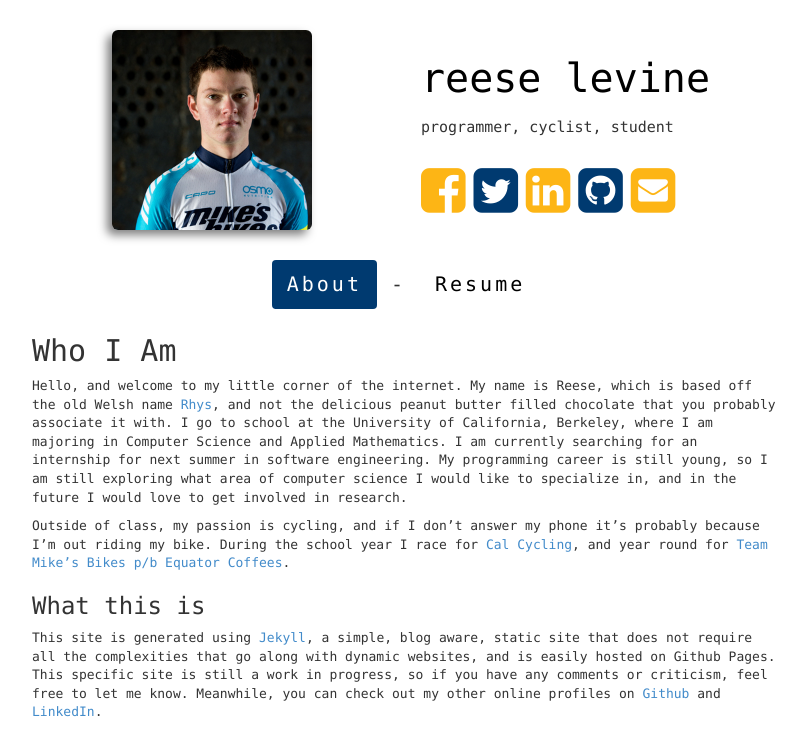
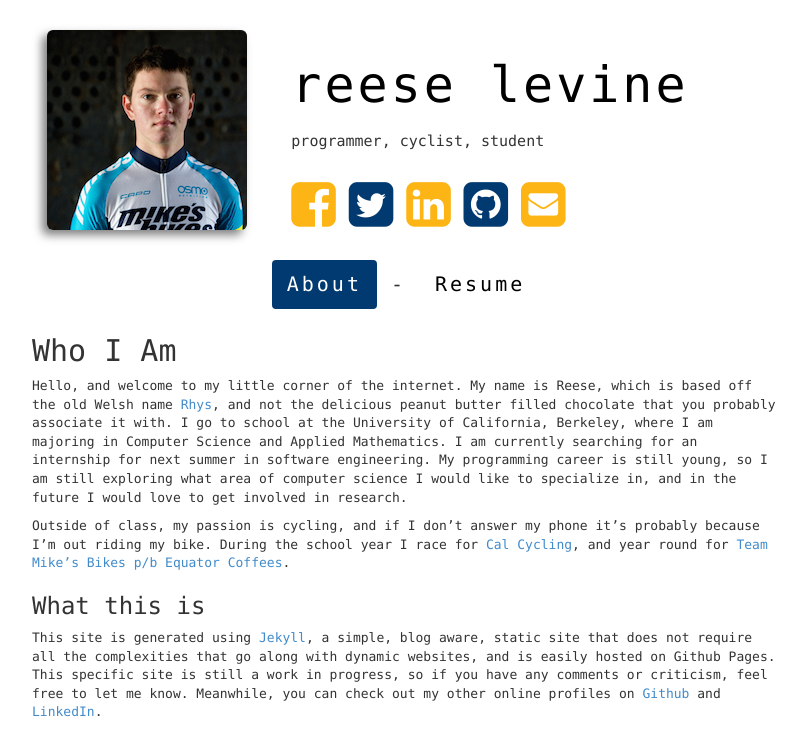
Before and after one commit to reeselevine/blog, a Jekyll site: the page built from index.md, in a window 1280 px wide. Shown: the top 756 px of the page, without its empty margins (234-1040 px from the left). Built offline with Jekyll 4.4.1, drawn with Linux system fonts in a browser that asks for light colours; nearby versions of some CDN libraries.

Commit message:
adjusting spacing

```diff
--- a/_includes/header-pic.html
+++ b/_includes/header-pic.html
@@ -1,11 +1,11 @@
 <div class="container">
   <div class="row">
-    <div class="col-sm-6">
+    <div class="col-sm-4">
       <a href="{{ page.baseurl }}">
         <img class="profile-pic img-rounded" src="{{ page.baseurl }}assets/images/profile.jpg">
       </a>
     </div>
-    <div class="col-sm-6">
+    <div class="col-sm-8">
       <div class="row">
         <div class="col-xs-12">
           <div class="name"><a href="{{ page.baseurl }}">reese levine</a></div>
--- a/assets/css/style.css
+++ b/assets/css/style.css
@@ -11,8 +11,6 @@ body {
 }
 
 .profile-pic {
-    width: 200px;
-    height: 200px;
     box-shadow: -5px 5px 10px rgba(0, 0, 0, 0.5);
     display: block;
     margin-left: auto;
@@ -21,12 +19,13 @@ body {
 
 .name {
     margin-top: 20px;
-    font-size: 40px;
+    font-size: 50px;
+    letter-spacing: 3px;
 }
 
 .name a {
+    color: black;
     text-decoration: none;
-    color: black;
 }
 
 .name-blurb {
@@ -40,18 +39,22 @@ body {
 
 .fa-facebook-square {
     color: #FDB515;
+    margin-right: 5px;
 }
 
 .fa-twitter-square {
     color: #003A70;
+    margin-right: 5px;
 }
 
 .fa-linkedin-square {
     color: #FDB515;
+    margin-right: 5px;
 }
 
 .fa-github-square {
-    color: #003A70
+    color: #003A70;
+    margin-right: 5px;
 }
 
 .fa-envelope-square {
```
Also changed, not shown: assets/images/profile.jpg.
